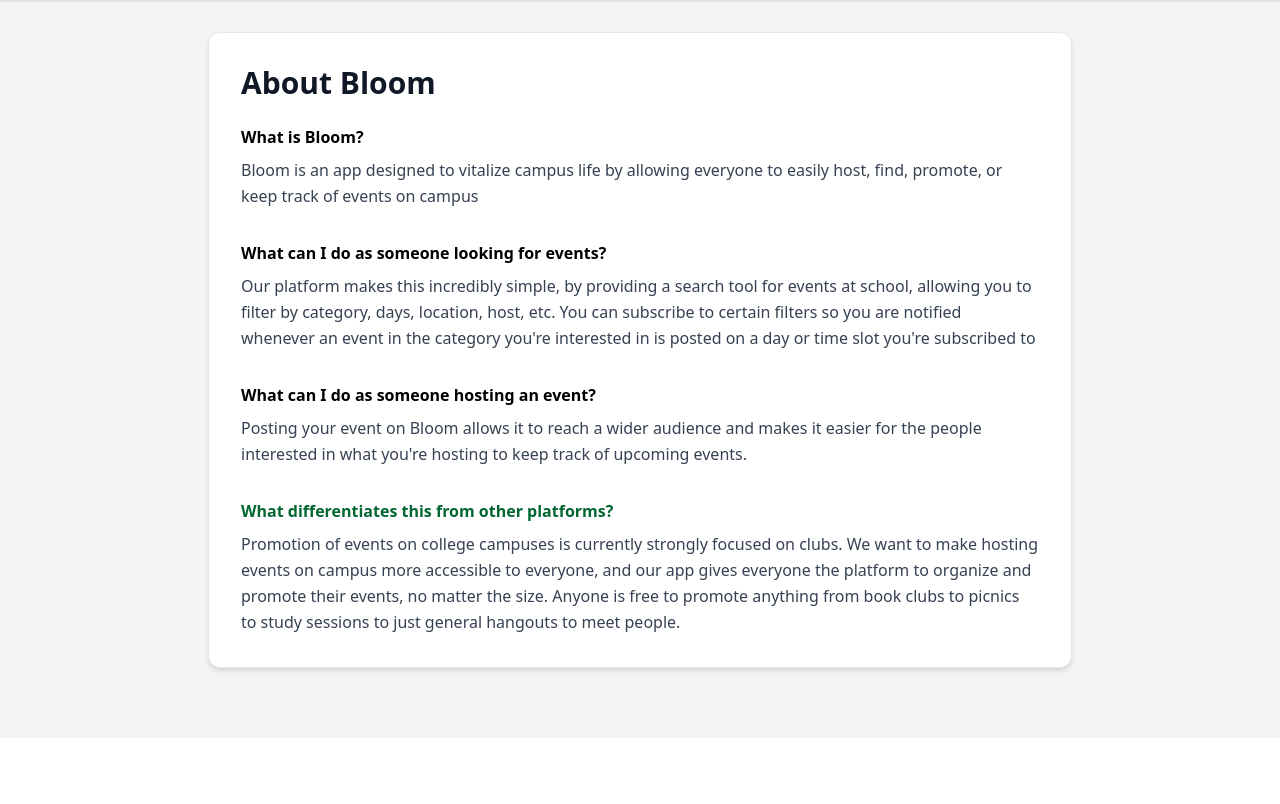
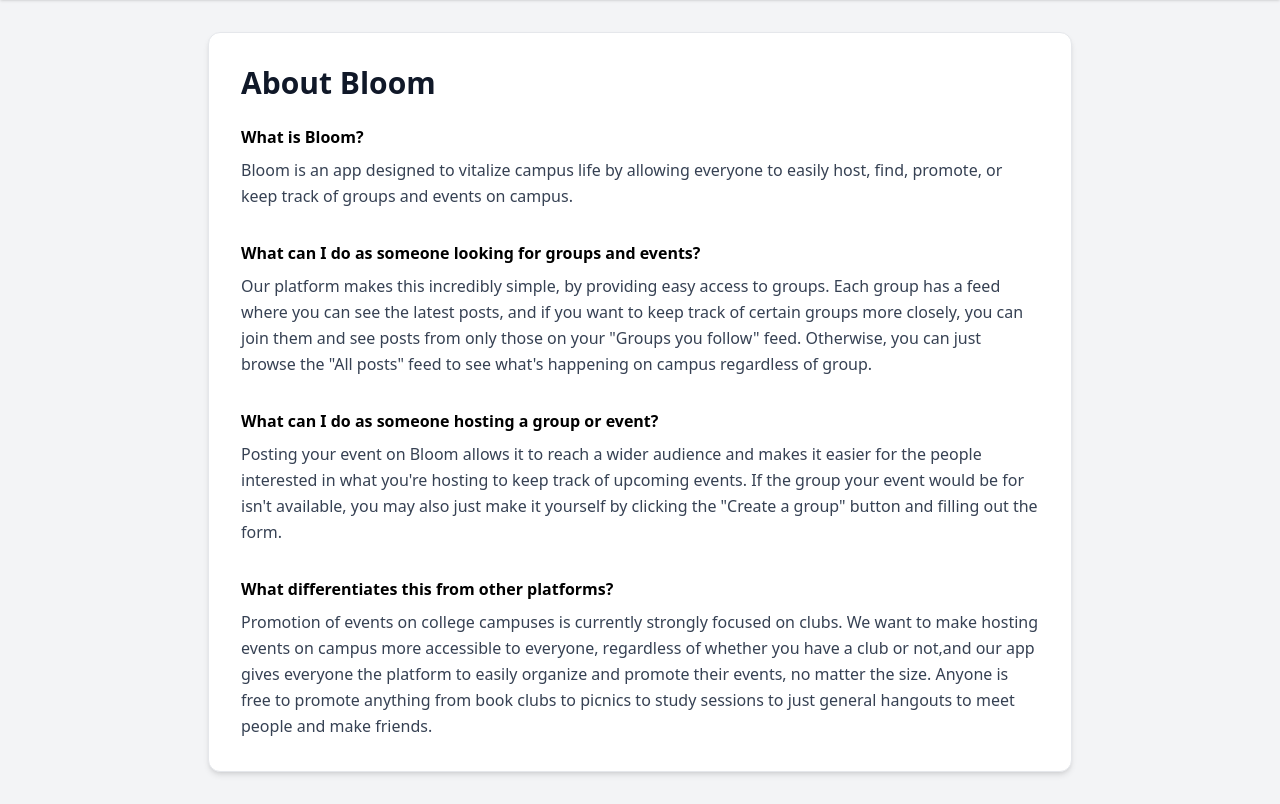
Before and after one commit to AngelAVargas04/SocialLifeApp, a Django app: page /aboutus/ in a window 1280 px wide. Shown: the part 62-866 px from the top of the page. Before the commit the page ends 739 px from the top, so only its background shows below. Run offline with Django 5.2, Linux system fonts and the light colour scheme; data that the repository does not hold is empty; style sheets or scripts are compiled from the project's sources; some libraries are stand-ins or nearby versions.

Commit message:
added pages for groups, ability to post to specific groups, different feed options, updated about us page

```diff
--- a/Bloom/app/context_processors.py
+++ b/Bloom/app/context_processors.py
@@ -1,10 +1,22 @@
-from .models import Club
+from .models import Club, Profile
 
 def clubs_context(request):
     """Make clubs available in all templates"""
     clubs_list = Club.objects.all().values_list('name', flat=True)
     clubs_objects = Club.objects.all()
+
+    # Get user's club IDs for membership checking
+    user_club_ids = []
+    if request.user.is_authenticated:
+        profile, _ = Profile.objects.get_or_create(user=request.user)
+        # Re-fetch the clubs relationship to ensure we get fresh data
+        # refresh_from_db() doesn't work for ManyToMany, so we need to re-query
+        user_club_ids = list(Profile.objects.filter(user=request.user).values_list('clubs__id', flat=True).distinct())
+        # Filter out None values in case user has no clubs
+        user_club_ids = [cid for cid in user_club_ids if cid is not None]
+
     return {
         'clubs': list(clubs_list),  # For JSON script in navbar
-        'clubs_objects': clubs_objects  # For displaying in templates
+        'clubs_objects': clubs_objects,  # For displaying in templates
+        'user_club_ids': user_club_ids,  # List of club IDs the user is a member of
     }
--- a/Bloom/app/models.py
+++ b/Bloom/app/models.py
@@ -9,6 +9,10 @@ class Post(models.Model):
     # Associates the post with the user who created it.
     # on_delete=models.CASCADE means if the User is deleted, their posts are deleted too.
     user = models.ForeignKey(User, on_delete=models.CASCADE)
+
+    # LINK TO CLUB (Optional)
+    # Associates the post with a specific club/group. If null, it's a general post.
+    club = models.ForeignKey('Club', on_delete=models.SET_NULL, null=True, blank=True, related_name='posts')
 
     # POST CONTENT
     # Changed 'subject' to 'title' and limited 'description' to a tweet-like length
--- a/Bloom/app/urls.py
+++ b/Bloom/app/urls.py
@@ -23,4 +23,6 @@ urlpatterns = [
     path('aboutus/', views.aboutus, name='aboutus'),
     path('like-post/<slug:slug>/', views.like_post, name='like_post'),
     path('join_club/', views.join_club, name='join_club'),
+    path('club/<int:club_id>/', views.club_page, name='club_page'),
+    path('follow-club/<int:club_id>/', views.follow_club, name='follow_club'),
 ]
--- a/Bloom/app/views.py
+++ b/Bloom/app/views.py
@@ -12,50 +12,25 @@ import os
 # Create your views here.
 @login_required
 def home(request):
-    # HANDLE POST SUBMISSION
-    if request.method == 'POST':
-        # Create a form instance and populate it with data from the request
-        form = PostForm(request.POST)
-        if form.is_valid():
-            # Save the form data, but don't commit to the database yet
-            new_post = form.save(commit=False)
+    # FETCH DATA FOR THE FEED
+    # Check for feed type parameter
+    feed_type = request.GET.get('feed', 'all')  # 'all', 'following'
 
-            # Manually set the user field to the current logged-in user
-            new_post.user = request.user
-
-            # ⭐ SLUG GENERATION LOGIC ADDED HERE ⭐
-
-            # 1. Determine the source text for the slug (use content, as title is optional)
-            content = form.cleaned_data.get('content')
-            # Use only the first 50 chars of content for a clean slug
-            base_slug = slugify(content[:50])
-
-            # 2. Check for uniqueness and append a counter if needed
-            slug = base_slug
-            counter = 1
-            while Post.objects.filter(slug=slug).exists():
-                slug = f"{base_slug}-{counter}"
-                counter += 1
-
-            new_post.slug = slug
-            # ⭐ END SLUG GENERATION LOGIC ⭐
-
-            new_post.save()
-            # Redirect to the home page to prevent form resubmission
-            return redirect('home')
+    if feed_type == 'following':
+        # Show only posts from clubs the user follows
+        profile_obj, _ = Profile.objects.get_or_create(user=request.user)
+        followed_clubs = profile_obj.clubs.all()
+        posts = Post.objects.filter(club__in=followed_clubs).exclude(slug__isnull=True).exclude(slug__exact='').order_by('-date_posted')
     else:
-        # HANDLE GET REQUEST (Display the page)
-        form = PostForm()
-
-    # FETCH DATA FOR THE FEED
-    # Fetch all posts from the database (ordered by '-date_posted' from your model's Meta class)
-    posts = Post.objects.exclude(slug__isnull=True).exclude(slug__exact='').order_by('-date_posted')
+        # Default: Show all posts
+        posts = Post.objects.exclude(slug__isnull=True).exclude(slug__exact='').order_by('-date_posted')
 
     # RENDER TEMPLATE
     # Note: 'clubs' is automatically available via context processor (app.context_processors.clubs_context)
     context = {
         'posts': posts, # Pass the list of posts to the template
-        'form': form,   # Pass the post creation form to the template
+        'feed_type': feed_type,  # Pass the feed type to the template
+        'current_club_id': None,  # Not on a club page, so no club ID
     }
     return render(request, 'home.html', context)
 
@@ -265,18 +240,99 @@ def add_comment(request, slug):
 
 @login_required
 def join_club(request):
-    """AJAX endpoint to join a club"""
+    """AJAX endpoint to join or leave a club"""
     if request.method == 'POST':
-        import json
-        data = json.loads(request.body)
-        club_id = data.get('club_id')
+        club_id = request.POST.get('club_id')
 
         try:
             club = Club.objects.get(id=club_id)
             profile, created = Profile.objects.get_or_create(user=request.user)
-            profile.clubs.add(club)
-            return JsonResponse({'success': True, 'message': f'Joined club {club.name}'})
+
+            if club in profile.clubs.all():
+                # Leave the club
+                profile.clubs.remove(club)
+                return JsonResponse({'success': True, 'action': 'left', 'message': f'Left club {club.name}'})
+            else:
+                # Join the club
+                profile.clubs.add(club)
+                return JsonResponse({'success': True, 'action': 'joined', 'message': f'Joined club {club.name}'})
         except Club.DoesNotExist:
             return JsonResponse({'success': False, 'error': 'Club not found'})
 
     return JsonResponse({'success': False, 'error': 'Invalid request method'})
+
+@login_required
+def club_page(request, club_id):
+    """View for a specific club's page showing only posts for that club"""
+    club = get_object_or_404(Club, id=club_id)
+
+    # HANDLE POST SUBMISSION
+    if request.method == 'POST':
+        # Create a form instance and populate it with data from the request
+        form = PostForm(request.POST)
+        if form.is_valid():
+            # Save the form data, but don't commit to the database yet
+            new_post = form.save(commit=False)
+
+            # Manually set the user field to the current logged-in user
+            new_post.user = request.user
+            # Associate the post with this club
+            new_post.club = club
+
+            # ⭐ SLUG GENERATION LOGIC ADDED HERE ⭐
+
+            # 1. Determine the source text for the slug (use content, as title is optional)
+            content = form.cleaned_data.get('content')
+            # Use only the first 50 chars of content for a clean slug
+            base_slug = slugify(content[:50])
+
+            # 2. Check for uniqueness and append a counter if needed
+            slug = base_slug
+            counter = 1
+            while Post.objects.filter(slug=slug).exists():
+                slug = f"{base_slug}-{counter}"
+                counter += 1
+
+            new_post.slug = slug
+            # ⭐ END SLUG GENERATION LOGIC ⭐
+
+            new_post.save()
+            # Redirect to the club page to prevent form resubmission
+            return redirect('club_page', club_id=club_id)
+    else:
+        # HANDLE GET REQUEST (Display the page)
+        form = PostForm()
+
+    # Get posts for this specific club
+    posts = Post.objects.filter(club=club).exclude(slug__isnull=True).exclude(slug__exact='').order_by('-date_posted')
+
+    context = {
+        'club': club,
+        'posts': posts,
+        'form': form,   # Pass the post creation form to the template
+        'current_club_id': club.id,  # Pass club ID so posts can hide group name on club's own page
+    }
+    return render(request, 'club_page.html', context)
+
+@login_required
+def follow_club(request, club_id):
+    """AJAX endpoint to follow or unfollow a club"""
+    if request.method == 'POST':
+        club = get_object_or_404(Club, id=club_id)
+        profile_obj, _ = Profile.objects.get_or_create(user=request.user)
+
+        if club in profile_obj.clubs.all():
+            # Unfollow
+            profile_obj.clubs.remove(club)
+            is_following = False
+        else:
+            # Follow
+            profile_obj.clubs.add(club)
+            is_following = True
+
+        return JsonResponse({
+            'success': True,
+            'is_following': is_following
+        })
+
+    return JsonResponse({'success': False, 'error': 'Invalid request method'})
--- a/Bloom/templates/aboutus.html
+++ b/Bloom/templates/aboutus.html
@@ -17,34 +17,34 @@
                     <strong>What is Bloom?</strong>
                 </p>
                 <p class="text-gray-700 leading-relaxed">
-                    Bloom is an app designed to vitalize campus life by allowing everyone to easily host, find, promote, or keep track of events on campus
+                    Bloom is an app designed to vitalize campus life by allowing everyone to easily host, find, promote, or keep track of groups and events on campus.
                 </p>
             </div>
 
             <div>
                 <p class="mb-2 font-bold text-black-800">
-                    <strong>What can I do as someone looking for events?</strong>
+                    <strong>What can I do as someone looking for groups and events?</strong>
                 </p>
                 <p class="text-gray-700 leading-relaxed">
-                    Our platform makes this incredibly simple, by providing a search tool for events at school, allowing you to filter by category, days, location, host, etc. You can subscribe to certain filters so you are notified whenever an event in the category you're interested in is posted on a day or time slot you're subscribed to
+                    Our platform makes this incredibly simple, by providing easy access to groups. Each group has a feed where you can see the latest posts, and if you want to keep track of certain groups more closely, you can join them and see posts from only those on your "Groups you follow" feed. Otherwise, you can just browse the "All posts" feed to see what's happening on campus regardless of group.
                 </p>
             </div>
 
             <div>
                 <p class="mb-2 font-bold text-black-800">
-                    <strong>What can I do as someone hosting an event?</strong>
+                    <strong>What can I do as someone hosting a group or event?</strong>
                 </p>
                 <p class="text-gray-700 leading-relaxed">
-                    Posting your event on Bloom allows it to reach a wider audience and makes it easier for the people interested in what you're hosting to keep track of upcoming events.
+                    Posting your event on Bloom allows it to reach a wider audience and makes it easier for the people interested in what you're hosting to keep track of upcoming events. If the group your event would be for isn't available, you may also just make it yourself by clicking the "Create a group" button and filling out the form.
                 </p>
             </div>
 
             <div>
-                <p class="mb-2 font-bold text-green-800">
+                <p class="mb-2 font-bold text-black-800">
                     <strong>What differentiates this from other platforms?</strong>
                 </p>
                 <p class="text-gray-700 leading-relaxed">
-                    Promotion of events on college campuses is currently strongly focused on clubs. We want to make hosting events on campus more accessible to everyone, and our app gives everyone the platform to organize and promote their events, no matter the size. Anyone is free to promote anything from book clubs to picnics to study sessions to just general hangouts to meet people.
+                    Promotion of events on college campuses is currently strongly focused on clubs. We want to make hosting events on campus more accessible to everyone, regardless of whether you have a club or not,and our app gives everyone the platform to easily organize and promote their events, no matter the size. Anyone is free to promote anything from book clubs to picnics to study sessions to just general hangouts to meet people and make friends.
                 </p>
             </div>
         </div>
--- a/Bloom/templates/partials/navbar.html
+++ b/Bloom/templates/partials/navbar.html
@@ -246,7 +246,19 @@
             span.className = 'text-sm text-gray-700 flex-1';
             span.textContent = clubName; // Use textContent to prevent XSS
             span.addEventListener('click', function() {
-                selectClub(clubName);
+                // For recent searches, we need to fetch the club ID
+                fetch('{% url "search_clubs" %}?q=' + encodeURIComponent(clubName))
+                    .then(response => response.json())
+                    .then(data => {
+                        if (data.clubs.length > 0) {
+                            selectClub(clubName, data.clubs[0].id);
+                        } else {
+                            selectClub(clubName, null);
+                        }
+                    })
+                    .catch(error => {
+                        selectClub(clubName, null);
+                    });
             });
 
             // Create remove button
@@ -279,30 +291,37 @@
 
     // Render search results
     function renderSearchResults(query) {
-        const results = filterClubs(query);
+        // Fetch clubs with IDs from the server
+        fetch('{% url "search_clubs" %}?q=' + encodeURIComponent(query))
+            .then(response => response.json())
+            .then(data => {
                 searchResultsList.innerHTML = '';
 
-        if (results.length === 0) {
+                if (data.clubs.length === 0) {
                     noResults.classList.remove('hidden');
                     searchResultsList.classList.add('hidden');
                 } else {
                     noResults.classList.add('hidden');
                     searchResultsList.classList.remove('hidden');
-            results.forEach(clubName => {
+                    data.clubs.forEach(club => {
                         const item = document.createElement('div');
                         item.className = 'p-2 hover:bg-gray-50 rounded cursor-pointer';
 
                         const span = document.createElement('span');
                         span.className = 'text-sm text-gray-700';
-                span.textContent = clubName; // Use textContent to prevent XSS
+                        span.textContent = club.name; // Use textContent to prevent XSS
                         span.addEventListener('click', function() {
-                    selectClub(clubName);
+                            selectClub(club.name, club.id);
                         });
 
                         item.appendChild(span);
                         searchResultsList.appendChild(item);
                     });
                 }
+            })
+            .catch(error => {
+                console.error('Error fetching clubs:', error);
+            });
     }
 
     // Handle search input
@@ -323,12 +342,14 @@
     }
 
     // Select a club
-    function selectClub(clubName) {
+    function selectClub(clubName, clubId) {
         searchInput.value = clubName;
         addToRecentSearches(clubName);
         searchDropdown.classList.add('hidden');
-        // You can add navigation logic here, e.g., redirect to club page
-        console.log('Selected club:', clubName);
+        // Navigate to club page if ID is provided
+        if (clubId) {
+            window.location.href = '/club/' + clubId + '/';
+        }
     }
 
     // Show dropdown on focus and refresh clubs to get latest data
```
Also changed, not shown: Bloom/templates/club_page.html (added, +100 -0 lines), Bloom/templates/home.html (+0 -19 lines), Bloom/templates/partials/left_bar.html (+51 -24 lines), Bloom/templates/partials/post.html (+7 -4 lines), Bloom/app/migrations/0006_club_followers_post_club.py (added), Bloom/app/migrations/0007_merge_20251214_1909.py (added), Bloom/app/migrations/0008_remove_club_followers_remove_post_club.py (added), Bloom/app/migrations/0009_post_club.py (added). Lines whose indentation alone changed are shown as unchanged.
